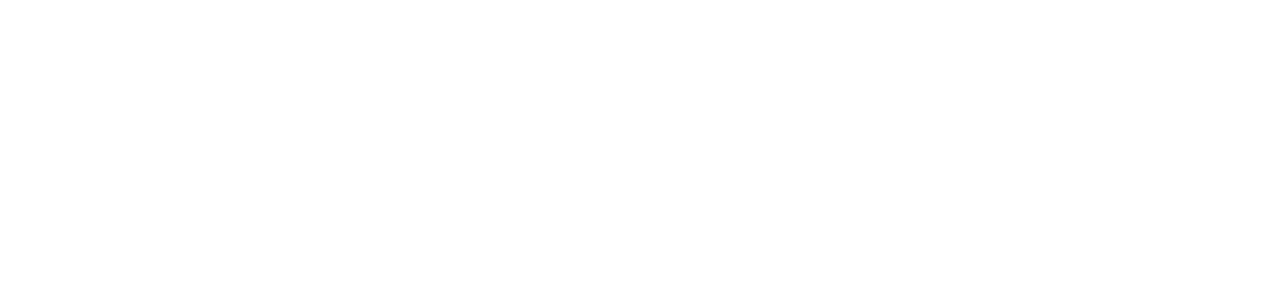
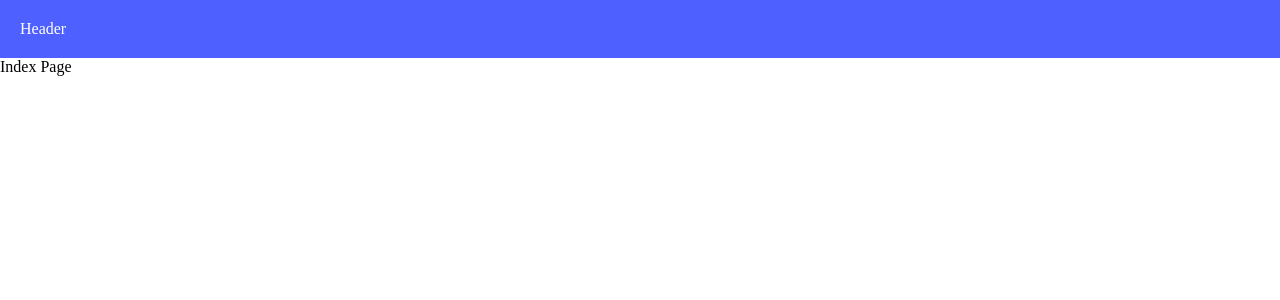
Before and after one commit to nuronbeck/food-delivery-app-front, a Vue app: page / in a window 1280 px wide. Shown: the top 300 px of the page. Built offline with nearby package versions, Linux system fonts and the light colour scheme.

Commit message:
Some example

```diff
--- a/package.json
+++ b/package.json
@@ -3,7 +3,7 @@
   "version": "0.1.0",
   "private": true,
   "scripts": {
-    "serve": "vue-cli-service serve",
+    "dev": "vue-cli-service serve --skip-plugins @vue/cli-plugin-eslint",
     "build": "vue-cli-service build",
     "lint": "vue-cli-service lint"
   },
--- a/src/App.vue
+++ b/src/App.vue
@@ -1,13 +1,43 @@
 <template>
   <div id="app">
+    <IndexPage />
+
   </div>
 </template>
 
 <script>
+import IndexPage from './pages/IndexPage';
+// import LoginPage from './pages/LoginPage';
 
 export default {
-  name: 'App'
+  name: 'App',
+  components: {
+    IndexPage,
+    // LoginPage
+  }
 }
 </script>
 
-<style></style>
+<style>
+@import url('https://cdnjs.cloudflare.com/ajax/libs/normalize/8.0.1/normalize.min.css');
+/* Nunito font regular */
+@import url('https://fonts.googleapis.com/css2?family=Nunito:ital@1&display=swap');
+
+/* Nunito font bold */
+@import url('https://fonts.googleapis.com/css2?family=Nunito:ital,wght@0,700;1,400&display=swap');
+
+:root {
+    --primary: #4E60FF;
+    --primary-light: #F3F4FF;
+    --white: #fff;
+    --dark: #2B2B43;
+    --grey: #83859C;
+    --grey-darker: #545563;
+    --grey-light: #C7C8D2;
+    --grey-lightest: #EDEEF2;
+    --error: #FF5C60;
+
+    --breakpoint-mobile: 768px;
+    --breakpoint-desktop: 1110px;
+}
+</style>
--- /dev/null
+++ b/src/components/AppHeader.vue
@@ -0,0 +1,17 @@
+<template>
+  <div class="header">Header</div>
+</template>
+
+<script>
+export default {
+  name: 'AppHeader'
+}
+</script>
+
+<style>
+.header {
+  color: white;
+  background-color: var(--primary);
+  padding: 20px;
+}
+</style>
--- /dev/null
+++ b/src/pages/IndexPage.vue
@@ -0,0 +1,18 @@
+<template>
+  <div>
+    <AppHeader />
+
+    Index Page
+  </div>
+</template>
+
+<script>
+import AppHeader from '../components/AppHeader';
+
+export default {
+  name: "IndexPage",
+  components: {
+    AppHeader
+  }
+}
+</script>
--- /dev/null
+++ b/src/pages/LoginPage.vue
@@ -0,0 +1,9 @@
+<template>
+  <div>Login page</div>
+</template>
+
+<script>
+export default {
+  name: "LoginPage"
+}
+</script>
```
